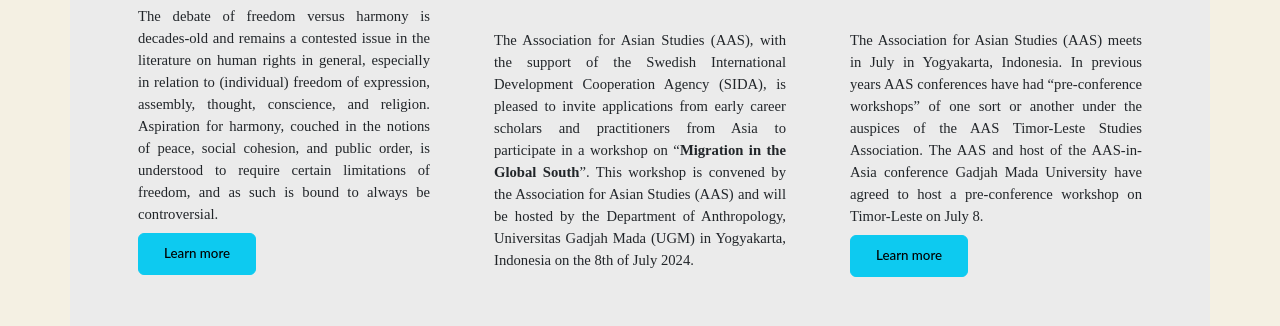
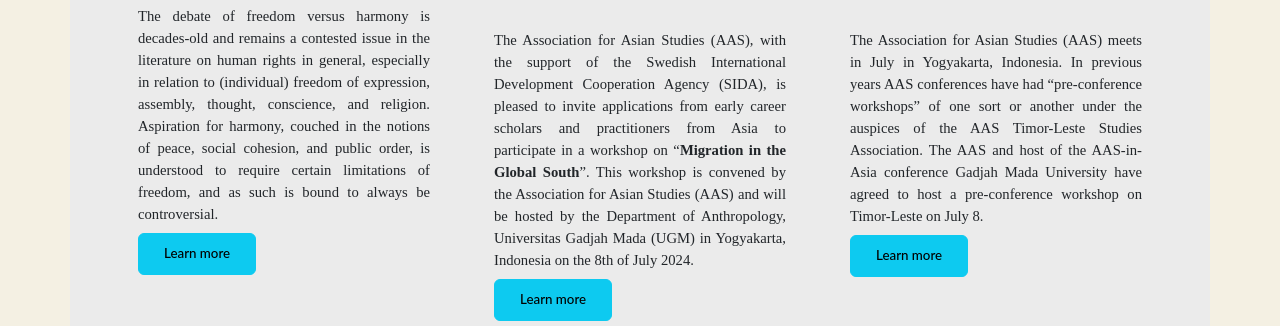
Before and after one commit to bppugm/aasinasia-2024, a plain HTML site: page index.html in a window 1280 px wide. Shown: the part 1950-2276 px from the top of the page. Drawn offline with Linux system fonts and the light colour scheme.

Commit message:
update index links

```diff
--- a/index.html
+++ b/index.html
@@ -220,7 +220,8 @@
             <div class="speaker-info">
               <p class="featured-category">Special event</p>
               <h5 class="featured-name">Workshop on Migration and Interconnectivity in the Global South</h5><br class="d-md-none d-lg-block pb-2">
-              <p class="featured-info">The Association for Asian Studies (AAS), with the support of the Swedish International Development Cooperation Agency (SIDA), is pleased to invite applications from early career scholars and practitioners from Asia to participate in a workshop on “<b>Migration in the Global South</b>”. This workshop is convened by the Association for Asian Studies (AAS) and will be hosted by the Department of Anthropology, Universitas Gadjah Mada (UGM) in Yogyakarta, Indonesia on the 8th of July 2024.</p>
+              <p class="featured-info">The Association for Asian Studies (AAS), with the support of the Swedish International Development Cooperation Agency (SIDA), is pleased to invite applications from early career scholars and practitioners from Asia to participate in a workshop on “<b>Migration in the Global South</b>”. This workshop is convened by the Association for Asian Studies (AAS) and will be hosted by the Department of Anthropology, Universitas Gadjah Mada (UGM) in Yogyakarta, Indonesia on the 8th of July 2024.<br>
+                <a href="article/workshop-migration.html" class="btn btn-info mt-2">Learn more</a></p>
             </div>
           </div>
           <!-- Timor Leste -->
@@ -230,7 +231,7 @@
               <p class="featured-category">Special event</p>
               <h5 class="featured-name">Timor Leste – Indonesia Workshop at the 2024 AAS-in-Asia</h5><br class="d-md-none d-lg-block pb-2">
               <p class="featured-info">The Association for Asian Studies (AAS) meets in July in Yogyakarta, Indonesia. In previous years AAS conferences have had “pre-conference workshops” of one sort or another under the auspices of the AAS Timor-Leste Studies Association. The AAS and host of the AAS-in-Asia conference Gadjah Mada University have agreed to host a pre-conference workshop on Timor-Leste on July 8.<br>
-                <a href="article/workshop-timor-leste.html" class="btn btn-info mt-2">Learn more</a></p>
+                <a href="article/timor-leste-indonesia.html" class="btn btn-info mt-2">Learn more</a></p>
             </div>
           </div>
           <!-- Film Screening -->
@@ -250,7 +251,7 @@
               <p class="featured-category">Special event</p>
               <h5 class="featured-name">CathayPlay Film Screening</h5><br class="d-md-none d-lg-block pb-5"><br class="d-md-none d-lg-block pb-5"><br class="d-md-none d-lg-block pb-5">
               <p class="featured-info">The film screening and discussion, titled “<b>Pioneering Voices: Women and Writers of Asian Heritage</b>,” will provide a platform for sharing and discussing perspectives on the theme of women and writers of Asian heritage who have made significant contributions to literature and filmmaking. The event will likely highlight the achievements and experiences of these trailblazers, exploring their impact on the literary and cinematic landscape.<br>
-                <a href="article/film-cathayplay.html" class="btn btn-info mt-2">Learn more</a></p>
+                <a href="article/cathayplay-film-screening.html" class="btn btn-info mt-2">Learn more</a></p>
             </div>
           </div>
           <!-- Calligraphy -->
@@ -260,7 +261,7 @@
               <p class="featured-category">Special event</p>
               <h5 class="featured-name">Of Divine Eloquence: Intertwined conversations in the languages of Islamic, Chinese, Javanese and Korean Calligraphies</h5>
               <p class="featured-info">In traditional Muslim art, calligraphy is believed to embody divine beauty. It is a medium that harmonizes the self and the universe thereby creating a profound singular experience. Each character is imbued with distinctive personality, symbolic significance, mathematical weight, ecological reference, physiological attributes, and esoteric meanings. Drawing letters shapes the artist’s perceptions, emotions, thoughts, and subjectivity, making calligraphy a dialogical act where drawing and the crafting of the self happen simultaneously.<br>
-                <a href="article/workshop-calligraphy.html" class="btn btn-info mt-2">Learn more</a></p>
+                <a href="article/calligraphy.html" class="btn btn-info mt-2">Learn more</a></p>
             </div>
           </div>
           <!-- Tang Prize Lecture -->
@@ -280,7 +281,7 @@
               <p class="featured-category">Special session</p>
               <h5 class="featured-name">Japan Foundation Special Panel</h5><br class="d-md-none d-lg-block pb-2"><br class="d-md-none d-lg-block pb-2">
               <p class="featured-info">Join us at the Japan Foundation Special Panel at the AAS-in-Asia Conference 2024, where we’ll be exploring the vital role of networking in the career development of area researchers, particularly in the field of Japanese studies. “<b>Associate or Perish: How Networking Builds Your Career as an Area Researcher – a Case of Japanese Studies</b>” promises to be an engaging and informative session, offering valuable insights and practical strategies for researchers looking to enhance their professional prospects and make meaningful contributions to their field. Don’t miss this unique opportunity to learn from experienced researchers and connect with like-minded professionals in a dynamic and supportive environment.<br>
-                <a href="article/japan-foundation-special-lecture.html" class="btn btn-info mt-2">Learn more</a></p>
+                <a href="article/jf-special-panel.html" class="btn btn-info mt-2">Learn more</a></p>
             </div>
           </div>
           <!-- Workshop Gamelan -->
@@ -300,7 +301,7 @@
               <p class="featured-category">Special event</p>
               <h5 class="featured-name">Belajar Bersama INCULS:<br>Bahasa Indonesia</h5>
               <p class="featured-info">The Indonesian Language and Culture Learning Service (INCULS) at Faculty of Cultural Sciences, Universitas Gadjah Mada was established in 2000 as a substitute of what was formerly known as Pusat Studi Indonesia (PSI) from 1987, then Learning Bahasa Indonesia as A Foreign Language (LBIFL) from 1992 and Non Aligned Government (NAG) in 1993. Its aim is to provide courses and workshops for foreigners who are interested in Indonesian, Indonesian Culture and local languages.<br>
-                <a href="article/workshop-inculs.html" class="btn btn-info mt-2">Learn more</a></p>
+                <a href="article/inculs.html" class="btn btn-info mt-2">Learn more</a></p>
             </div>
           </div>
           <!-- Roundtable UGM -->
@@ -320,7 +321,7 @@
               <p class="featured-category">Special event</p>
               <h5 class="featured-name">Exhibition</h5><br class="d-md-none d-lg-block pb-2">
               <p class="featured-info">There have been 360 panels scheduled (310 organized panel sessions and 50 roundtable sessions) comprising 1565 paper presentations in the AAS-in-Asia 2024. In addition to these presenters, the participants are estimated to be more than 1500. With the huge size of UGM community, the exhibitions will attract a big number of visitors from other parts of the campus. UGM is an open campus without wall to separate it from the surrounding communities. Therefore, the exhibition areas are also accessible to a wider audience.<br>
-                <a href="article/exhibition.html" class="btn btn-info mt-2">Learn more</a></p>
+                <a href="article/sponsor-exhibitor-list.html#exhibitor" class="btn btn-info mt-2">Learn more</a></p>
             </div>
           </div>
         </div>
```
